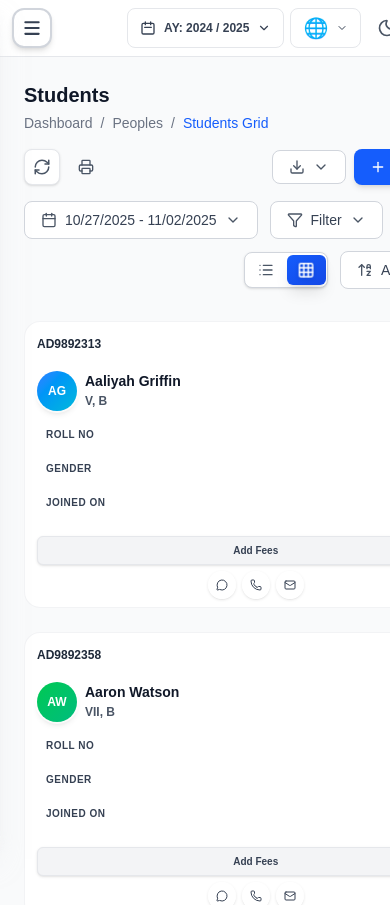
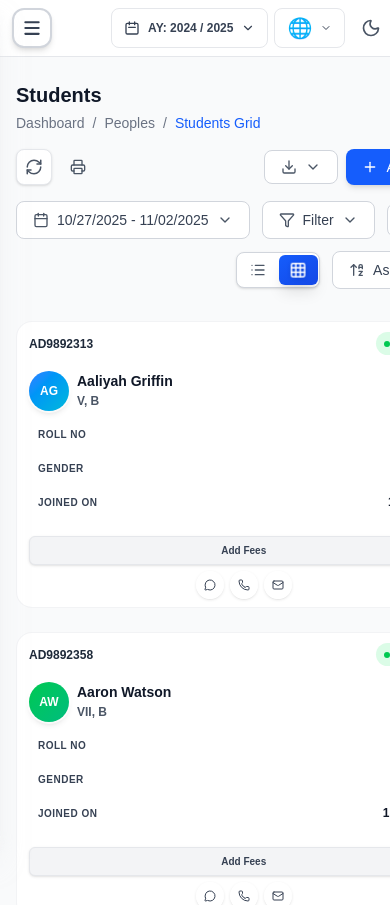
Before and after one commit to whaaala/educo, a Next.js app: page /students in a window 390 px wide. Shown: the top 905 px of the page. Built offline with nearby package versions, Linux system fonts and the light colour scheme.

Commit message:
give the card a bit more padding on the right in small screen

```diff
--- a/app/students/page.tsx
+++ b/app/students/page.tsx
@@ -1897,7 +1897,7 @@ export default function AllStudentsPage() {
                 </div>
               ) : (
                 <>
-                  <div ref={gridRef} className="grid grid-cols-1 md:grid-cols-2 lg:grid-cols-3 xl:grid-cols-4 gap-6 pt-2">
+                  <div ref={gridRef} className="grid grid-cols-1 md:grid-cols-2 lg:grid-cols-3 xl:grid-cols-4 gap-6 pt-2 pr-2 md:pr-0">
                     {displayedStudents.map((student, index) => {
                       // Check if student matches current search/filters
                       const matchesSearch = searchQuery.trim() === "" ||
--- a/components/layout/MainLayout.tsx
+++ b/components/layout/MainLayout.tsx
@@ -31,7 +31,7 @@ export default function MainLayout({ children }: MainLayoutProps) {
           isMobileSidebarOpen={isMobileSidebarOpen}
           setIsMobileSidebarOpen={setIsMobileSidebarOpen}
         />
-        <main className="pt-2 px-6 pb-6 lg:pt-2 lg:px-8 lg:pb-8">{children}</main>
+        <main className="pt-2 px-4 pb-6 lg:pt-2 lg:px-8 lg:pb-8">{children}</main>
       </div>
     </div>
   );
```
